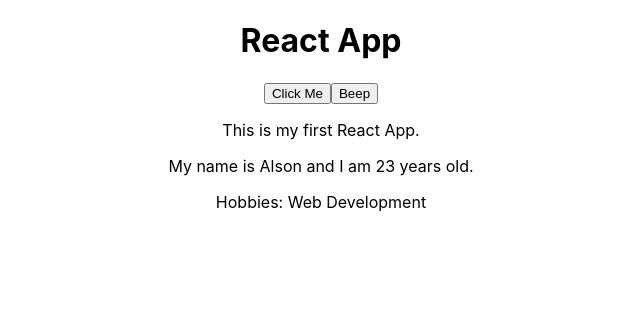
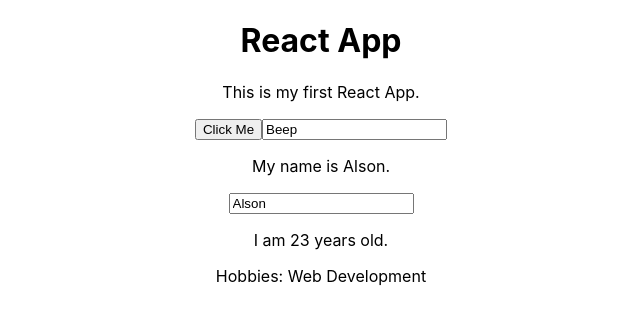
Before and after one commit to alsonshareef/react-playground, a React (Create React App) app: page / in a window 1280 px wide. Shown: the top 324 px of the page, without its empty margins (319-959 px from the left). Built offline with nearby package versions, Linux system fonts and the light colour scheme.

Commit message:
Added clickNameHandler and inputChangeHandler methods.

```diff
--- a/src/App.js
+++ b/src/App.js
@@ -1,6 +1,6 @@
 import React, { Component } from "react";
 import "./App.css";
-import Person from "./People/Person";
+import Person from "./components/Person/Person";
 
 export default class App extends Component {
 	// Main app component state.
@@ -9,8 +9,8 @@
 		buttonName: "Beep"
 	};
 
-	// Click handler example which changes the apps state.
-	clickHandler = () => {
+	// 1. Click handler example which changes the apps state.
+	clickButtonHandler = () => {
 		if (this.state.buttonName === "Beep") {
 			this.setState({ buttonName: "Bloop" });
 		} else {
@@ -18,15 +18,58 @@
 		}
 	};
 
+	// 2. Toggles name to fullname and firstname when clicked.
+	clickNameHandler = newName => {
+		if (this.state.persons[0].name === "Alson") {
+			this.setState({
+				persons: [
+					{
+						name: newName,
+						age: 23,
+						hobbies: "Web Development"
+					}
+				]
+			});
+		} else {
+			this.setState({
+				persons: [
+					{
+						name: "Alson",
+						age: 23,
+						hobbies: "Web Development"
+					}
+				]
+			});
+		}
+	};
+
+	// 3. Input change handler for changing UI based on input value.
+	inputChangeHandler = e => {
+		this.setState({
+			persons: [
+				{
+					name: e.target.value,
+					age: 23,
+					hobbies: "Web Development"
+				}
+			]
+		});
+	};
+
 	// Main app render method.
 	render() {
 		return (
 			<div className="App">
 				<h1>React App</h1>
-				<button onClick={this.clickHandler}>Click Me</button>
-				<button>{this.state.buttonName}</button>
 				<p>This is my first React App.</p>
+				<button onClick={this.clickButtonHandler}>Click Me</button>
+				<input readOnly value={this.state.buttonName} />
 				<Person
+					clickName={this.clickNameHandler.bind(
+						this,
+						"Alson Shareef"
+					)}
+					nameChange={this.inputChangeHandler}
 					name={this.state.persons[0].name}
 					age={this.state.persons[0].age}
 				>
```
